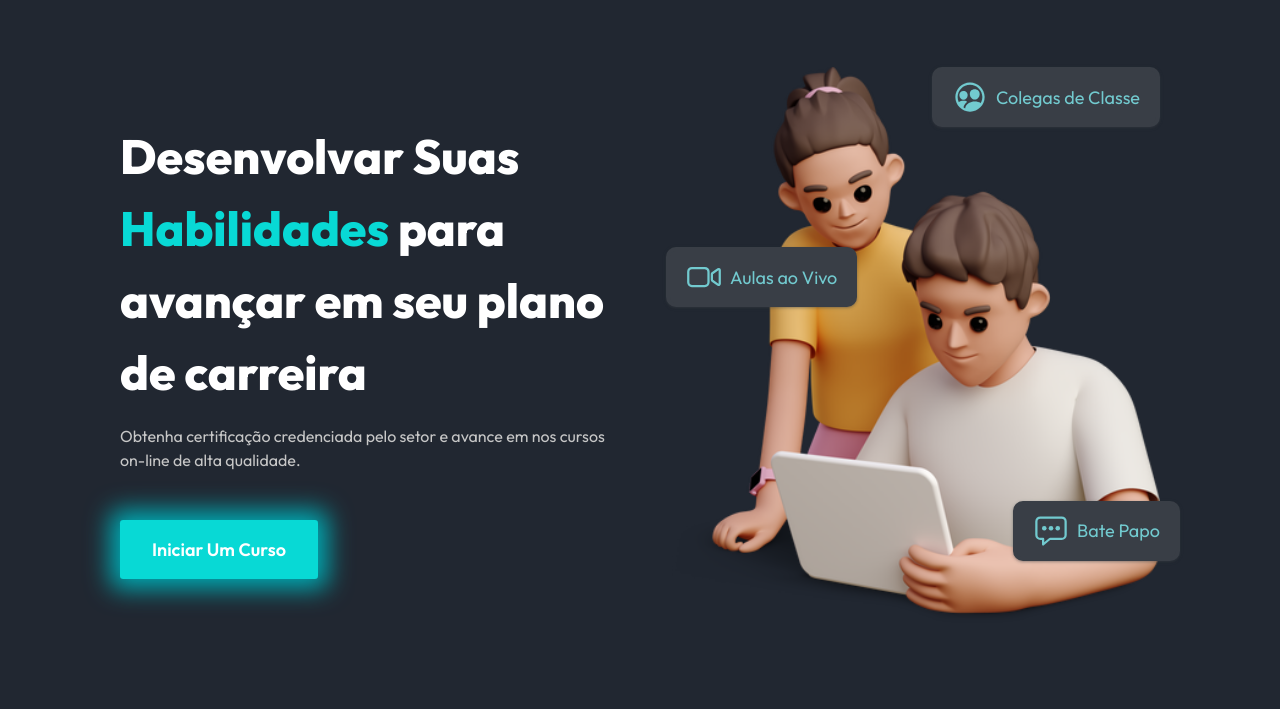
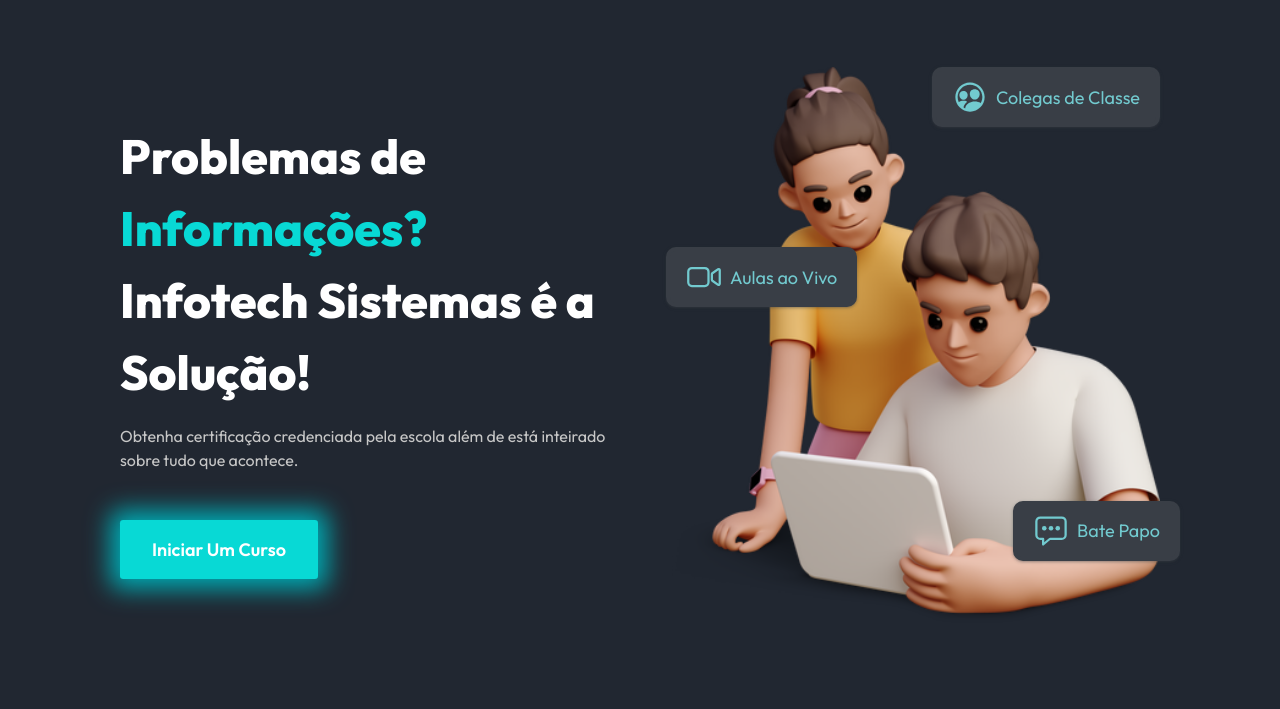
Before and after one commit to marcio56/infotechsistemas2025, a plain HTML site: page index.html in a window 1280 px wide. Shown: the part 91-800 px from the top of the page. Drawn offline with nearby package versions, Linux system fonts and the light colour scheme.

Commit message:
venha hoje

```diff
--- a/index.html
+++ b/index.html
@@ -54,8 +54,8 @@
         <section class="banner column-4" id="banner">
             <div class="text-area">
                 <div class="text-part">
-                    <h1>Desenvolvar Suas <span>Habilidades</span> para avançar em seu plano de carreira</h1>
-                    <p>Obtenha certificação credenciada pelo setor e avance em nos cursos on-line de alta qualidade.</p>
+                    <h1>Problemas de <span>Informações?</span> Infotech Sistemas é a Solução!</h1>
+                    <p>Obtenha certificação credenciada pela escola além de está inteirado sobre tudo que acontece.</p>
                 </div>
                 <div class="button-group">
                     <a href="#courses" class="btn btn-start-course">Iniciar Um Curso</a>
```
